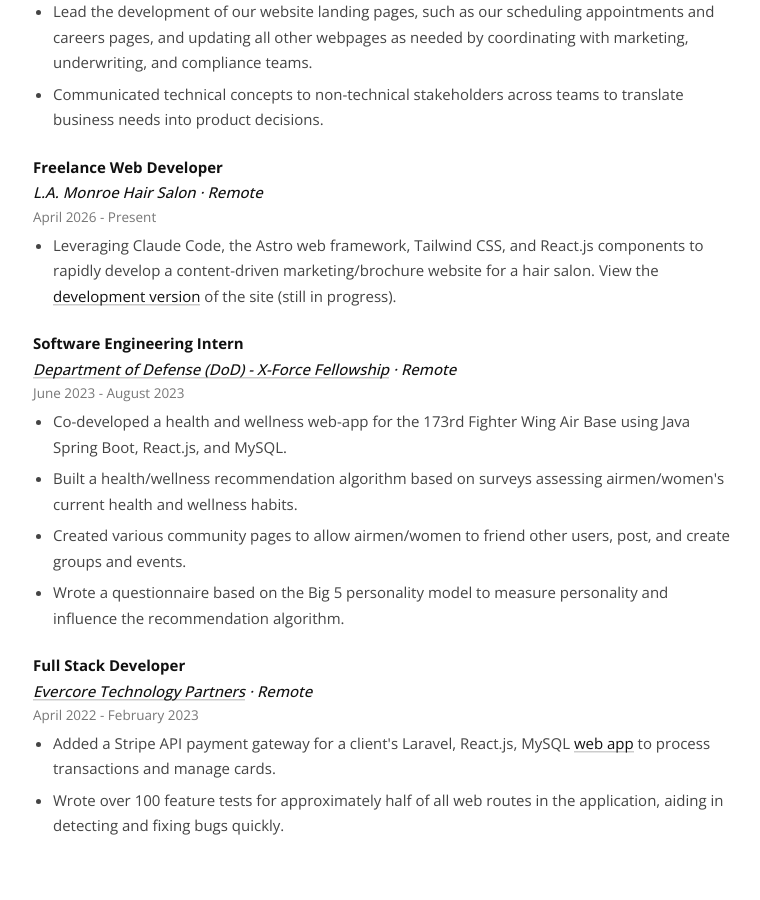
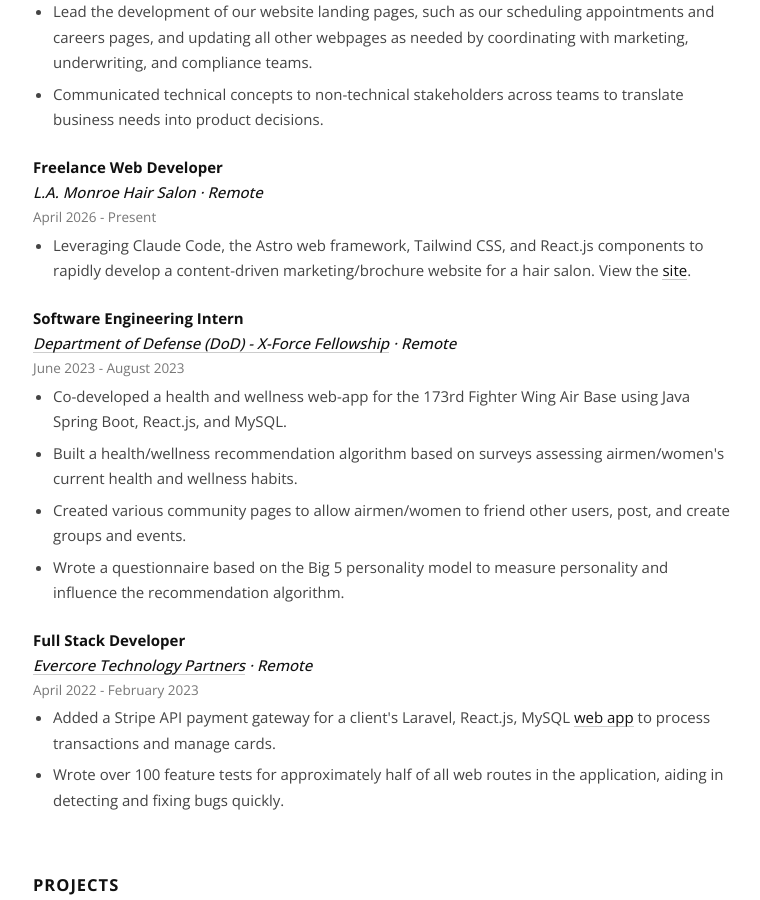
Before and after one commit to imanolgh/imanolgh, a Jekyll site: the page built from index.html, in a window 1280 px wide and 900 px high, scrolled down 1572 px. Shown: the whole window, without its empty margins (257-1017 px from the left). Built offline with Jekyll 4.4.1, drawn with Linux system fonts in a browser that asks for light colours.

Commit message:
Fix L.A. Monroe Hair Studio link to point to lamonroehairstudio.com

```diff
--- a/_includes/experience.html
+++ b/_includes/experience.html
@@ -26,7 +26,7 @@
     <div class="company">L.A. Monroe Hair Salon &middot; Remote</div>
     <div class="date">April 2026 - Present</div>
     <ul class="desc">
-        <li>Leveraging Claude Code, the Astro web framework, Tailwind CSS, and React.js components to rapidly develop a content-driven marketing/brochure website for a hair salon. View the <a href="https://lamonroehairstudio.pages.dev/">development version</a> of the site (still in progress).</li>
+        <li>Leveraging Claude Code, the Astro web framework, Tailwind CSS, and React.js components to rapidly develop a content-driven marketing/brochure website for a hair salon. View the <a href="https://lamonroehairstudio.com/">site</a>.</li>
     </ul>
 </div>
 
```
